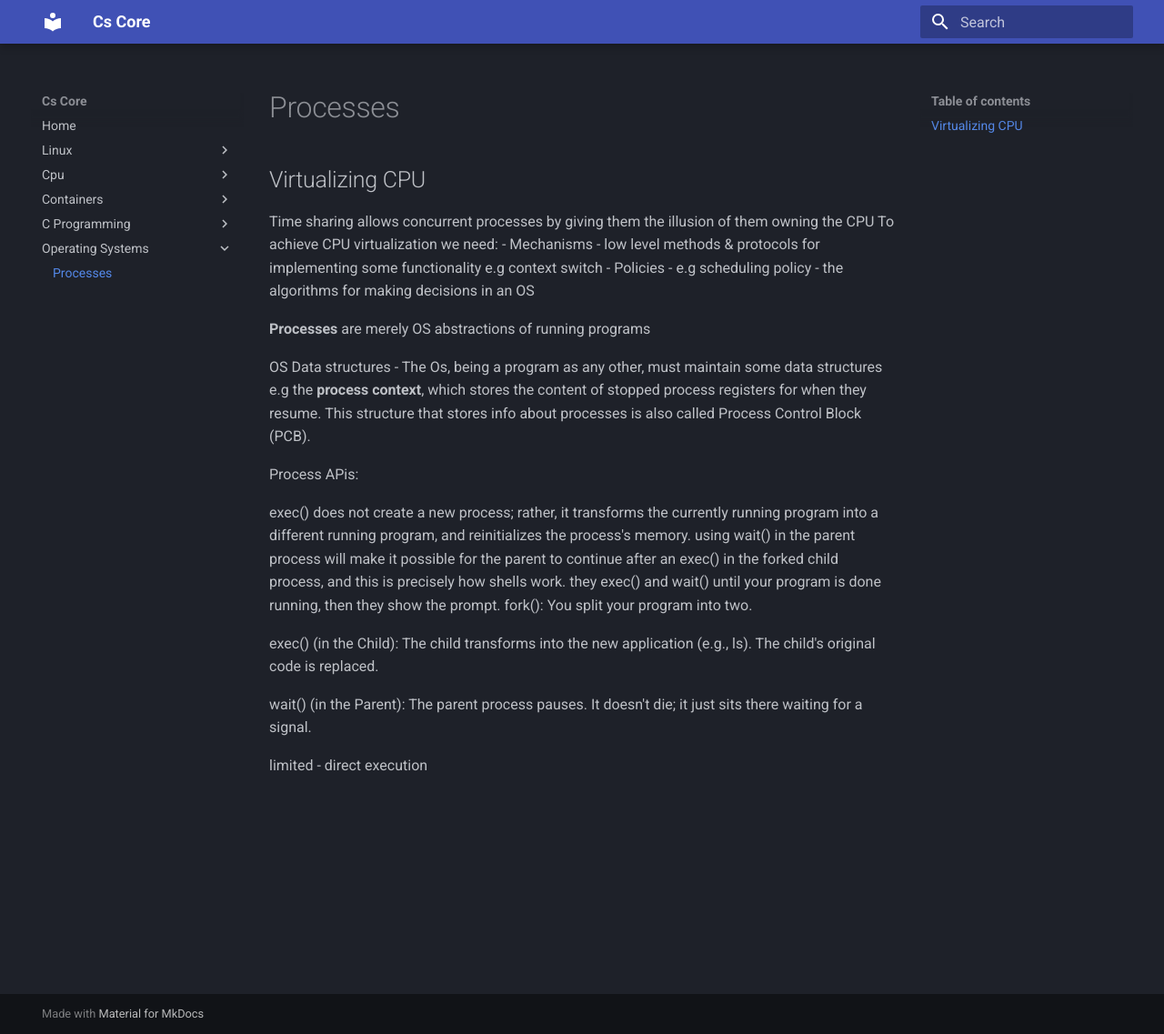
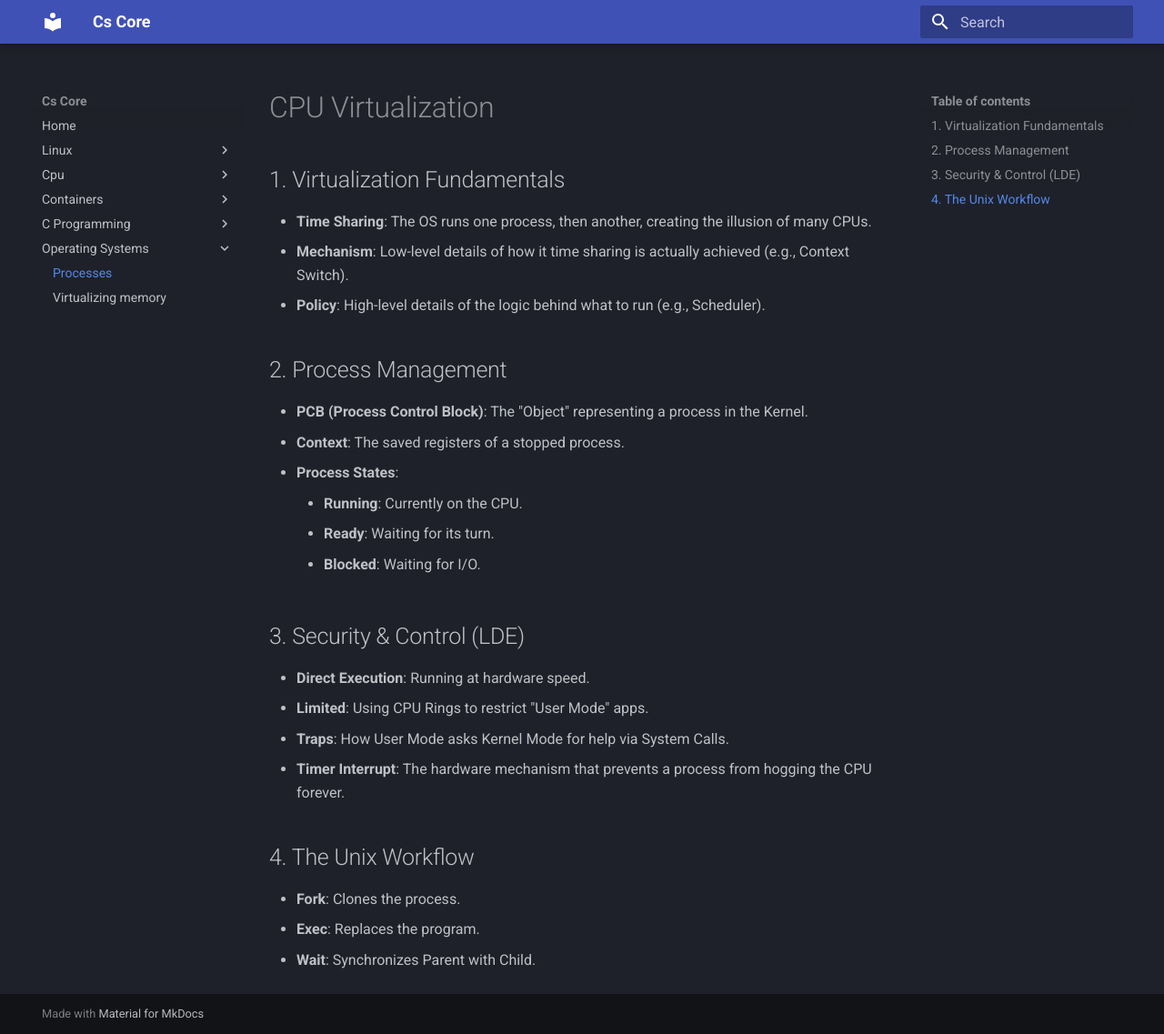
Before and after one commit to phil-ngugi/cs-core.site, an MkDocs documentation site: the page built from docs/os/virtualizing-processes.md, in a window 1280 px wide and 1137 px high. Shown: the whole window at 91% size. Built offline with MkDocs 1.6.1 and Material for MkDocs 9.7.7, drawn with Linux system fonts in a browser that asks for light colours.

Commit message:
virtualizing

```diff
--- a/docs/os/virtualizing-processes.md
+++ b/docs/os/virtualizing-processes.md
@@ -1,21 +1,25 @@
-## Virtualizing CPU
-Time sharing allows concurrent processes by giving them the illusion of them owning the CPU
-To achieve CPU virtualization we need:
- - Mechanisms - low level methods & protocols for implementing some functionality e.g context switch
- - Policies - e.g scheduling policy - the algorithms for making decisions in an OS
+# CPU Virtualization
 
-**Processes** are merely OS abstractions of running programs
+## 1. Virtualization Fundamentals
+* **Time Sharing**: The OS runs one process, then another, creating the illusion of many CPUs.
+* **Mechanism**: Low-level details of how it time sharing is actually achieved (e.g., Context Switch).
+* **Policy**: High-level details of the logic behind what to run (e.g., Scheduler).
 
-OS Data structures - The Os, being a program as any other, must maintain some data structures e.g the **process context**, which stores the content of stopped process registers for when they resume. This structure that stores info about processes is also called  Process Control Block (PCB).
+## 2. Process Management
+* **PCB (Process Control Block)**: The "Object" representing a process in the Kernel.
+* **Context**: The saved registers of a stopped process.
+* **Process States**:
+    - **Running**: Currently on the CPU.
+    - **Ready**: Waiting for its turn.
+    - **Blocked**: Waiting for I/O.
 
-Process APis:
+## 3. Security & Control (LDE)
+* **Direct Execution**: Running at hardware speed.
+* **Limited**: Using CPU Rings to restrict "User Mode" apps.
+* **Traps**: How User Mode asks Kernel Mode for help via System Calls.
+* **Timer Interrupt**: The hardware mechanism that prevents a process from hogging the CPU forever.
 
-exec()  does not create a new process; rather, it transforms the currently running program into a different running program, and reinitializes the process's memory.
-using wait() in the parent process will make it possible for the parent to continue after an exec() in the forked child process, and this is precisely how shells work. they exec() and wait() until your program is done running, then they show the prompt.
-fork(): You split your program into two.
-
-exec() (in the Child): The child transforms into the new application (e.g., ls). The child's original code is replaced.
-
-wait() (in the Parent): The parent process pauses. It doesn't die; it just sits there waiting for a signal.
-
- limited - direct execution
+## 4. The Unix Workflow
+* **Fork**: Clones the process.
+* **Exec**: Replaces the program.
+* **Wait**: Synchronizes Parent with Child.
--- a/mkdocs.yml
+++ b/mkdocs.yml
@@ -27,3 +27,4 @@ nav:
       - Data Types Indepth: c/data-types.md
   - Operating Systems:
       - Processes: os/virtualizing-processes.md
+      - Virtualizing memory: os/virtualizing-memory.md
```
Also changed, not shown: docs/os/scheduling.md (added, +1 -0 lines), docs/os/virtualizing-memory.md (added, +1 -0 lines).
